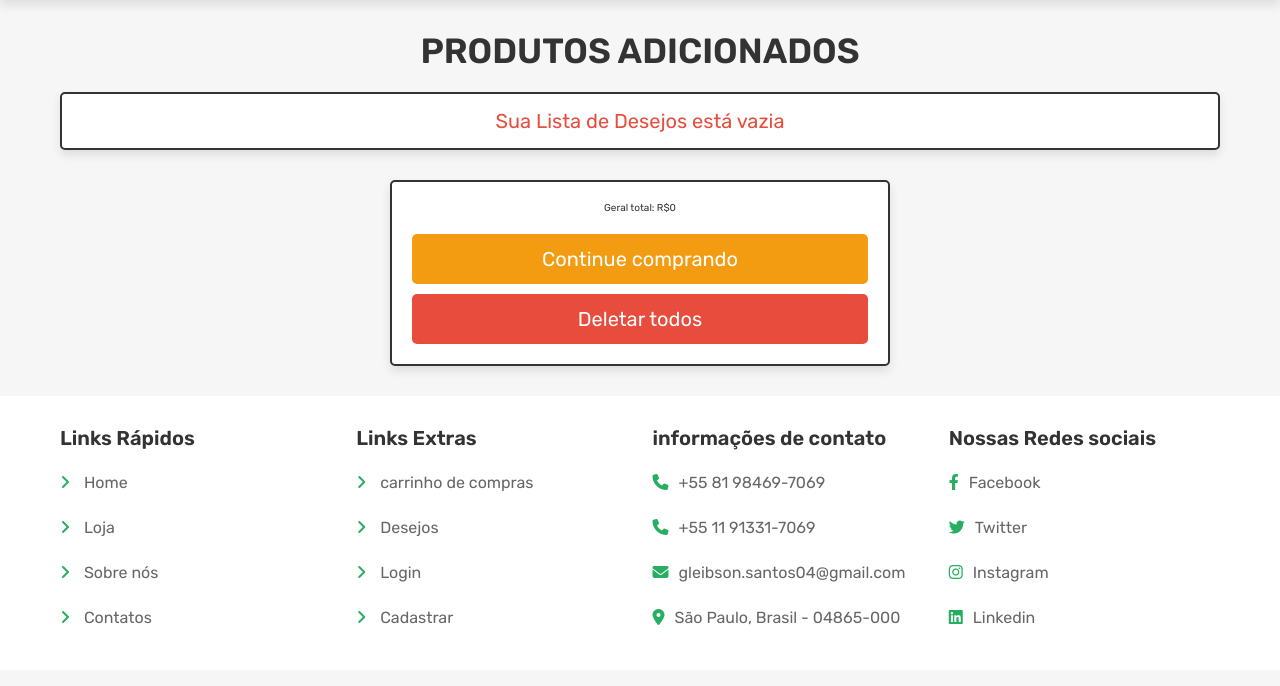
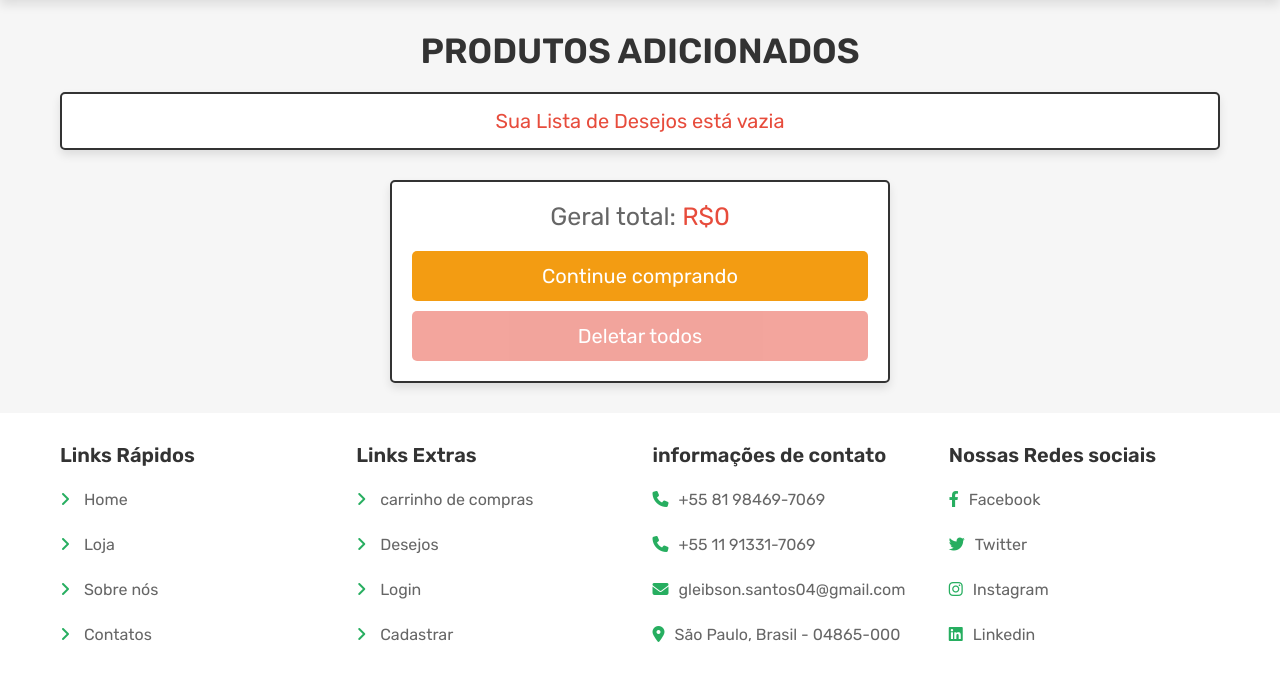
Before and after one commit to programer-Glei/Pjt_Quitanda, a PHP site: page /wishlist.php in a window 1280 px wide. Shown: the part 69-755 px from the top of the page. Run offline with PHP 8.4, Linux system fonts and the light colour scheme; the visitor is signed in with stand-in values (Sample User, id 1); data that the repository does not hold is empty; some libraries are stand-ins or nearby versions.

Commit message:
proximo comit

```diff
--- a/css/estilo.css
+++ b/css/estilo.css
@@ -78,6 +78,15 @@ section {
 
 .option-btn {
   background-color: #f39c12;
+}
+
+.disabled {
+  -webkit-user-select: none;
+     -moz-user-select: none;
+      -ms-user-select: none;
+          user-select: none;
+  pointer-events: none;
+  opacity: 0.5;
 }
 
 .flex-btn {
@@ -1230,6 +1239,12 @@ section {
 
 .wishlist .wishlist-total p {
   margin-bottom: 2rem;
+  font-size: 2.5rem;
+  color: #666;
+}
+
+.wishlist .wishlist-total p span {
+  color: #e74c3c;
 }
 
 /* footer - rodapé */
--- a/css/estilo.scss
+++ b/css/estilo.scss
@@ -88,6 +88,12 @@ section{
 
 .option-btn{
     background-color: $--orange;
+}
+
+.disabled{
+    user-select: none;
+    pointer-events: none;
+    opacity: 0.5;
 }
 
 .flex-btn{
--- a/wishlist.php
+++ b/wishlist.php
@@ -95,7 +95,7 @@ if(isset($_POST['add_to_cart'])){
         <div class="wishlist-total">
             <p>Geral total: <span>R$<?= $grand_total;?></span></p>
             <a href="shpo.php" class="option-btn">Continue comprando</a>
-            <a href="wishlist.php?delete_all" class="delete-btn <?= ($grand_total > 1)?'':'disable';?>">Deletar todos</a>
+            <a href="wishlist.php?delete_all" class="delete-btn <?= ($grand_total > 1)?'':'disabled';?>">Deletar todos</a>
         </div>
     </section>
     <?php include 'footer.php'; ?>
```
Also changed, not shown: 1 other file.
